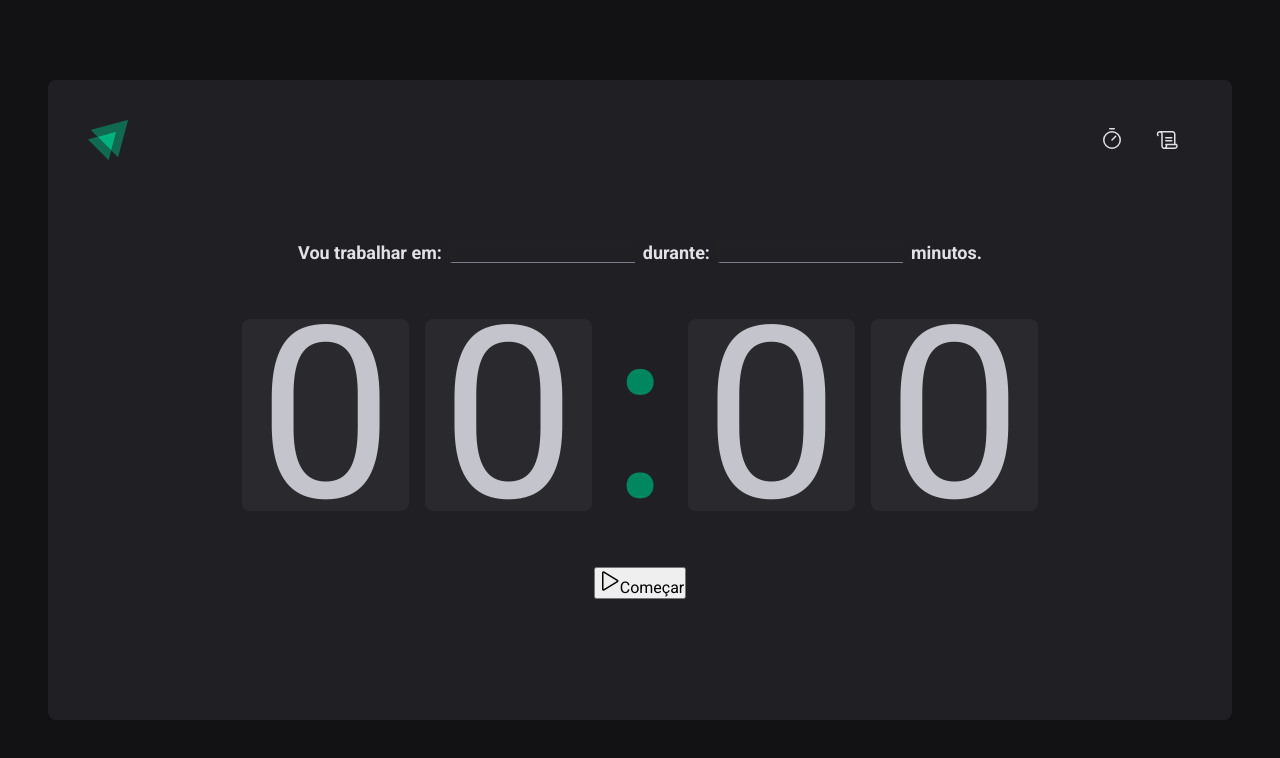
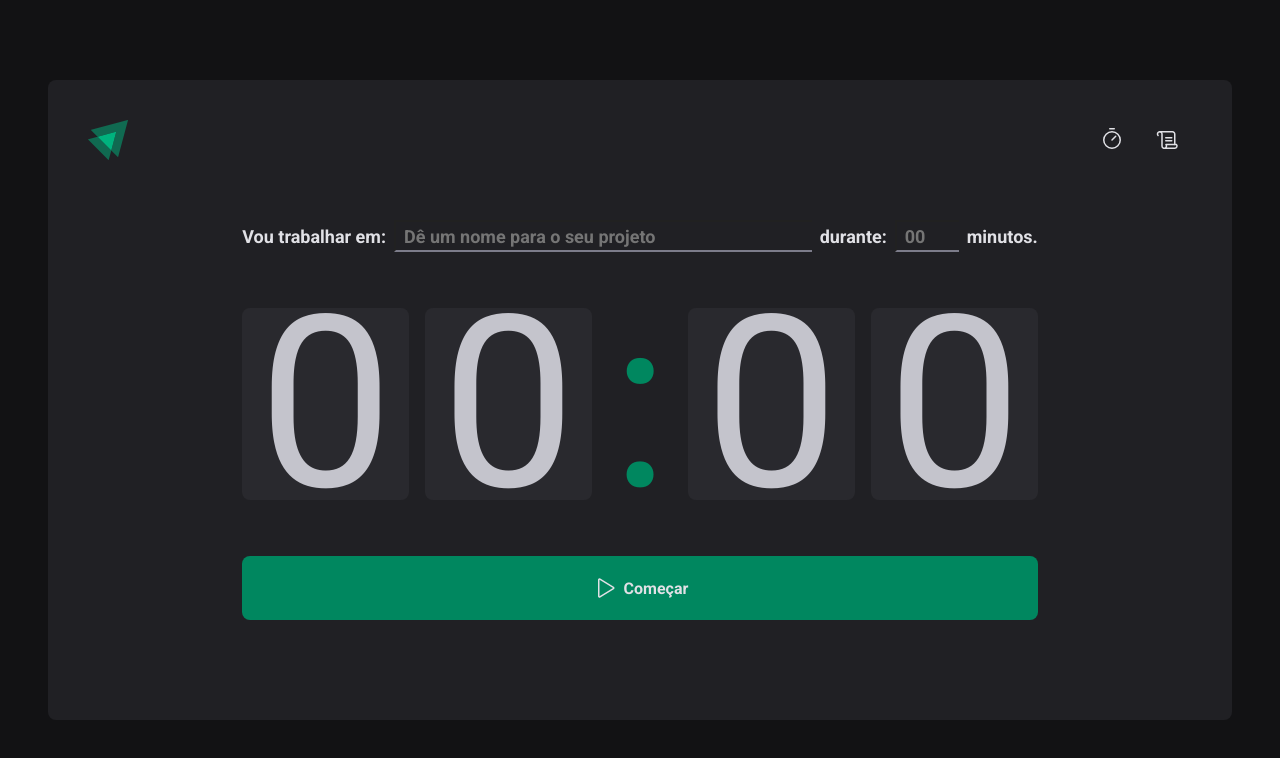
Before and after one commit to Isabelle0210/Timer-Pomodoro, a React (Vite) app in the folder Pomodoro-Timer/: page / in a window 1280 px wide. Shown: the top 758 px of the page. Built offline with nearby package versions, Linux system fonts and the light colour scheme.

Commit message:
fit: estilização dos inputs

```diff
--- a/Pomodoro-Timer/src/pages/Home/index.tsx
+++ b/Pomodoro-Timer/src/pages/Home/index.tsx
@@ -1,5 +1,5 @@
 import { Play } from "phosphor-react";
-import { CountDownContainer, FormContainer, HomeContainer, Separator } from "./style";
+import { CountDownContainer, FormContainer, HomeContainer, MinutesAmountInput, Separator, StartContdownButton, TaskInput } from "./style";
 
 
 export function Home() {
@@ -8,10 +8,29 @@ return (
         <form>
             <FormContainer>
                 <label>Vou trabalhar em: </label>
-                <input type="text" id="task" />
+                <TaskInput
+                    type="text"
+                    id="task"
+                    placeholder="Dê um nome para o seu projeto"
+                    list="task-suggestions"
+                    />
+
+                    <datalist id="task-suggestions">
+                        <option value="Projeto 1"/>
+                        <option value="Projeto 2"/>
+                        <option value="Projeto 3"/>
+                        <option value="Projeto 4"/>
+                    </datalist>
 
                 <label>durante:</label>
-                <input type="number" id="minutesAmount" />
+                <MinutesAmountInput
+                    type="number"
+                    id="minutesAmount"
+                    placeholder="00"
+                    step={5}
+                    min={5}
+                    max={60}
+                    />
                 <span>minutos.</span>
             </FormContainer>
 
@@ -22,10 +41,10 @@ return (
             <span>0</span>
             <span>0</span>
         </CountDownContainer>
-        <button type="submit">
+        <StartContdownButton type="submit">
             <Play size={24}/>
             Começar
-        </button>
+        </StartContdownButton>
         </form>
     </HomeContainer>
 );
--- a/Pomodoro-Timer/src/pages/Home/style.ts
+++ b/Pomodoro-Timer/src/pages/Home/style.ts
@@ -28,11 +28,6 @@ export const FormContainer = styled.div`
     font-weight:bold;
     flex-wrap: wrap;
 
-    input{
-        border-bottom: 1px solid ${(props)=> props.theme["gray-500"]};
-        background: none;
-        border-right:none;
-    }
 
 `
 export const CountDownContainer = styled.div`
@@ -64,6 +59,52 @@ export const Separator = styled.div`
 
 
 `
-export const Button = styled.button`
+export const StartContdownButton = styled.button`
+    width: 100%;
+    height: 4rem;
+    border:0;
+    padding: 1 rem;
+    border-radius: 8px;
 
-`
+    display:flex;
+    align-items:center;
+    justify-content:center;
+
+    gap:0.5rem;
+    font-weight:bold;
+
+    cursor:pointer;
+    background:${(props)=> props.theme["green-500"]};
+    color:${(props)=> props.theme["gray-100"]};
+
+    &:disabled{
+        opacity0.7;
+        cursor:not-allowed;
+    }
+
+    &:not(:disabled):hover{
+        background:${(props)=> props.theme["green-700"]};
+    }`
+
+
+    const BaseInput = styled.input`
+        border-bottom: 2px solid ${(props)=> props.theme["gray-500"]};
+        background: none;
+        border-right:none;
+        height: 2rem;
+        font-size: 1.125rem;
+        font-weight: bold;
+        padding: 0.5rem;
+        color:${(props)=> props.theme["gray-100"]};
+    `
+
+    export const TaskInput = styled(BaseInput)`
+        flex:1;
+
+        &::-webkit-calendar-picker-indicator{
+            display:none!important;
+        }
+    `
+    export const MinutesAmountInput = styled(BaseInput)`
+        width: 4rem;
+    `
```
